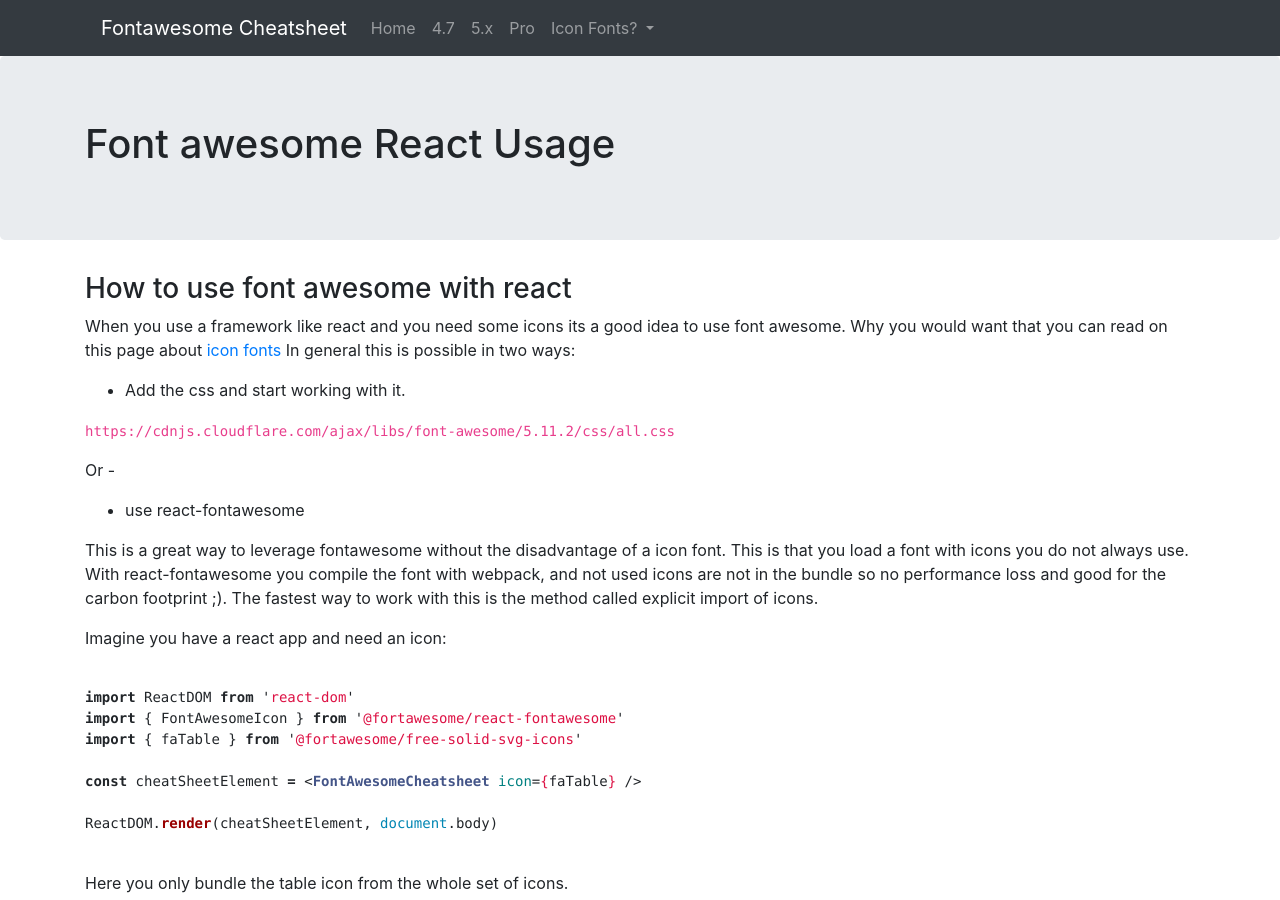
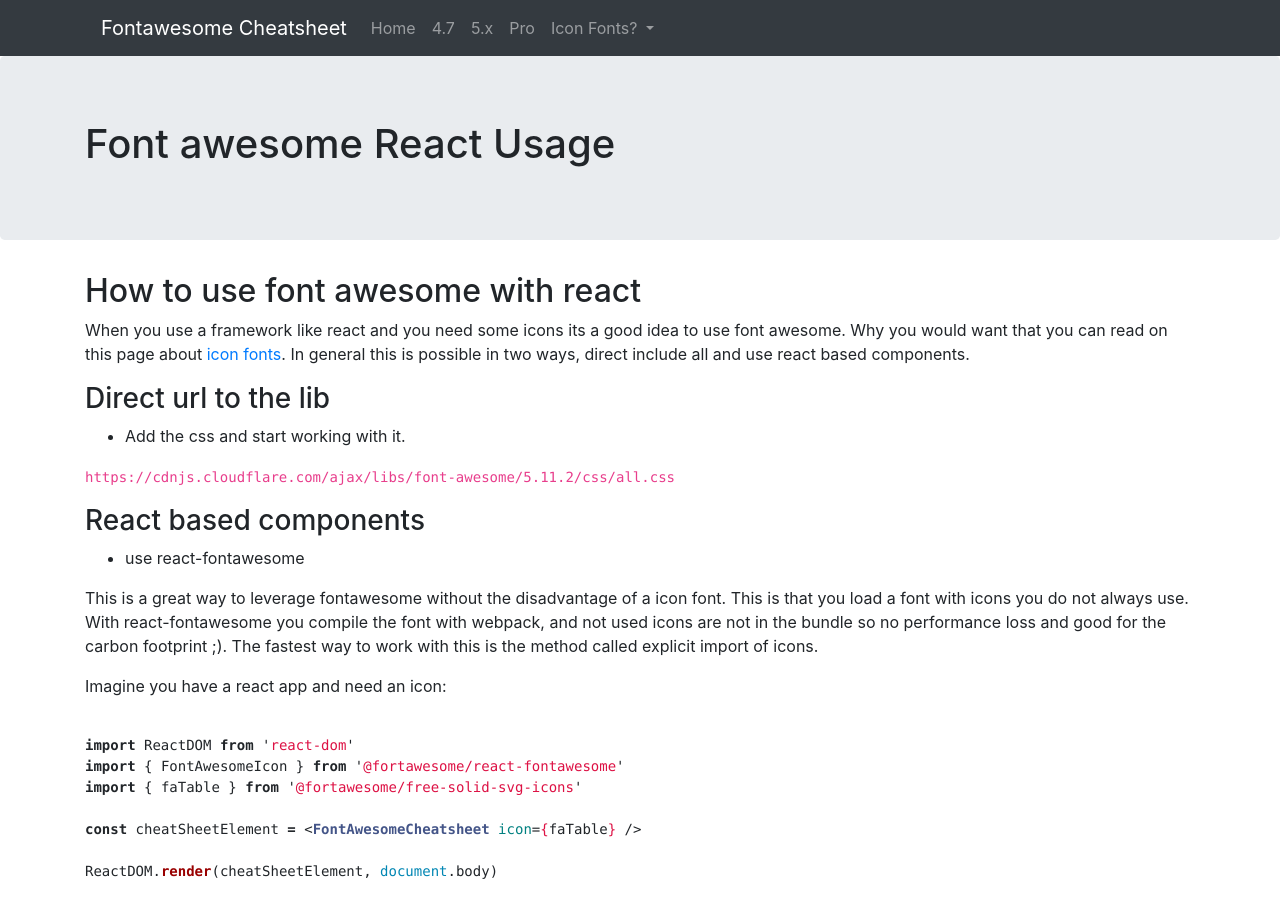
Before and after one commit to WouterSteen/fontawesome-cheatsheet, a Jekyll site: the page built from font-awesome-react.md, in a window 1280 px wide and 900 px high. Built offline with Jekyll 4.4.1, drawn with Linux system fonts in a browser that asks for light colours; nearby versions of some CDN libraries.

```diff
--- a/font-awesome-react.md
+++ b/font-awesome-react.md
@@ -6,16 +6,19 @@ description: Use font awesome with React
 keywords: Font awesome react
 ---
 
-### How to use font awesome with react
+## How to use font awesome with react
 
-When you use a framework like react and you need some icons its a good idea to use font awesome. Why you would want that you can read on this page about <a href="/icon-fonts" title="The why and how about icon fonts">icon fonts</a>
-In general this is possible in two ways:
+When you use a framework like react and you need some icons its a good idea to use font awesome. Why you would want that you can read on this page about <a href="/icon-fonts" title="The why and how about icon fonts">icon fonts</a>.
+In general this is possible in two ways, direct include all and use react based components.
+
+### Direct url to the lib
 
 - Add the css and start working with it.
 
 `https://cdnjs.cloudflare.com/ajax/libs/font-awesome/5.11.2/css/all.css`
 
-Or -
+### React based components
+
 - use react-fontawesome
 
 This is a great way to leverage fontawesome without the disadvantage of a icon font. This is that you load a font with icons you do not always use.
```
Also changed, not shown: duotone-icons.md (added, +72 -0 lines), _sass/_base.scss (line endings or trailing spaces).
